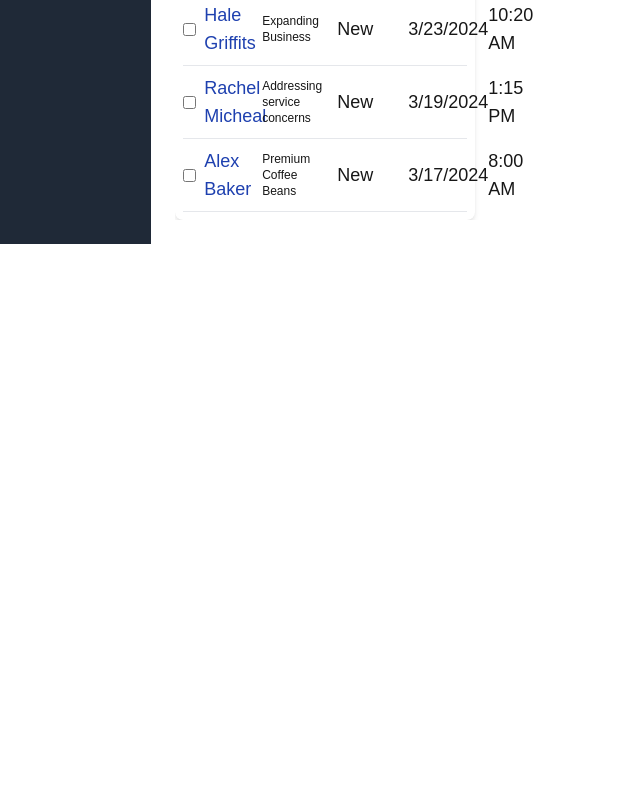
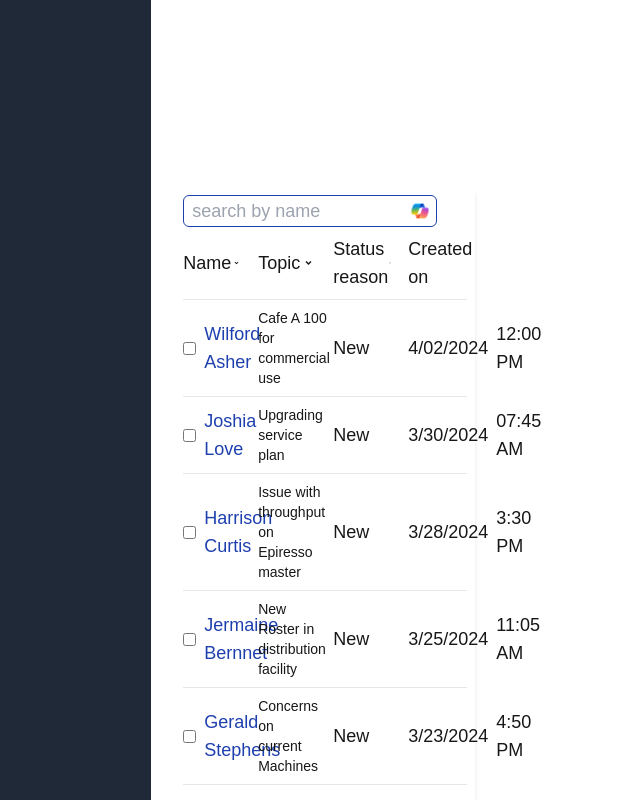
Before and after one commit to Alqomory01/Dashboard-App, a Next.js app: page / in a window 1280 px wide. Shown: the part 1306-2106 px from the top of the page, without its empty margins (0-640 px from the left). Before the commit the page ends 1550 px from the top, so only its background shows below. Built offline with nearby package versions, Linux system fonts and the light colour scheme.

Commit message:
search included

```diff
--- a/app/maincontent.tsx
+++ b/app/maincontent.tsx
@@ -36,7 +36,7 @@ export default function Maincontent() {
 
         </div>
         <hr/>
-        {/* {filteredLeads.map((lead, index) => (
+        {filteredLeads.map((lead, index) => (
         <div key={index}>
           <div className="grid grid-cols-4 gap-x-4 sm:gap-y-2 pt-2 pb-2">
             <div className="flex items-center">
@@ -56,7 +56,7 @@ export default function Maincontent() {
           </div>
           <hr />
         </div>
-      ))} */}
+      ))}
 
         <div className='grid grid-cols-4 sm:gap-y-2 gap-x-4  pt-2 pb-2'>
           <div className='flex items-center'><input type='checkbox'/><p className='pl-1 sm:pl-1 text-blue-800  md:pl-2'>Wilford Asher</p></div>
```
